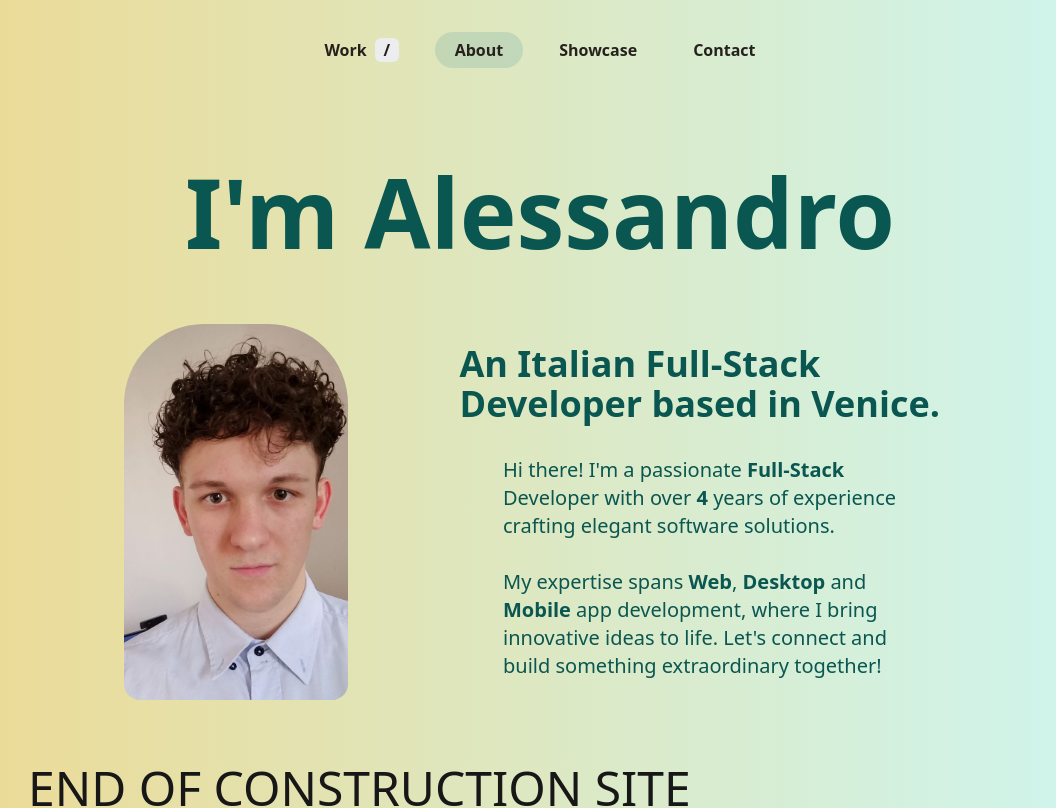
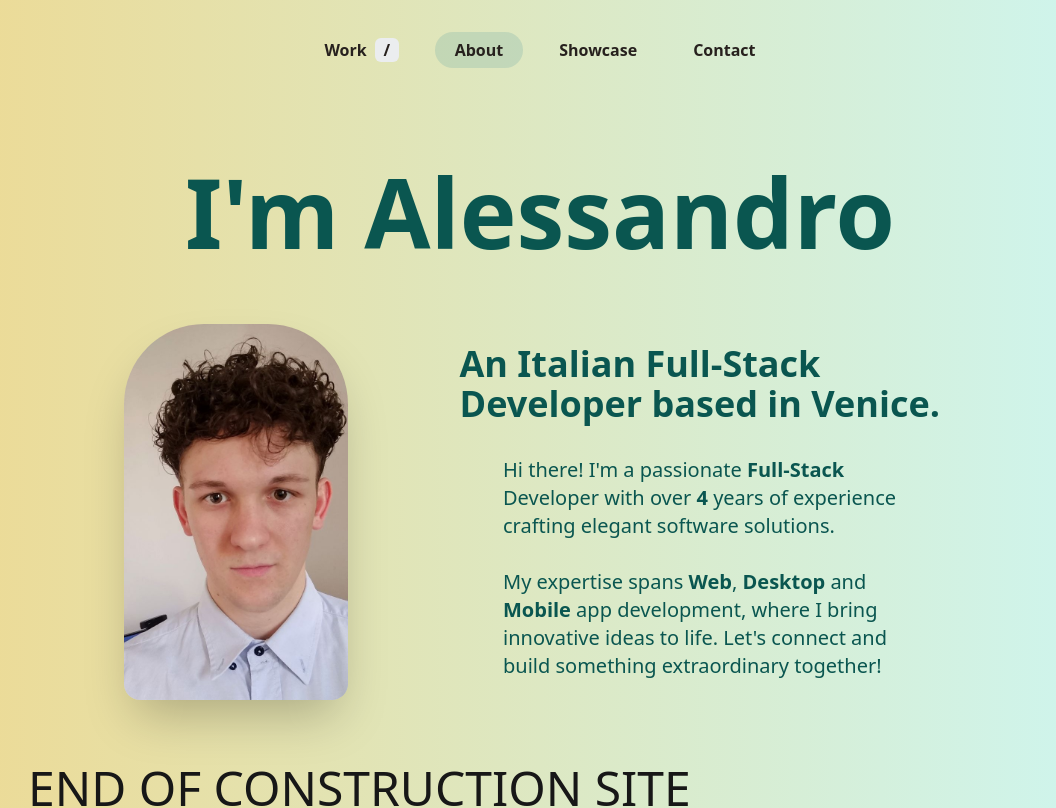
Before and after one commit to Ale-1508/portfolio, a Next.js app: page /about in a window 1280 px wide. Shown: the top 808 px of the page, without its empty margins (100-1156 px from the left). Built offline with nearby package versions, Linux system fonts and the light colour scheme.

Commit message:
added opacity to picture

```diff
--- a/src/app/about/components/AboutMe.tsx
+++ b/src/app/about/components/AboutMe.tsx
@@ -49,7 +49,7 @@ const Description = () => {
 const PicureOfMe = () => {
   return (
     <Image
-      className="rounded-t-10xl rounded-b-2xl"
+      className="rounded-t-10xl rounded-b-2xl shadow-2xl"
       src={`/images/me-full.jpg`}
       width={224}
       height={224}
```
